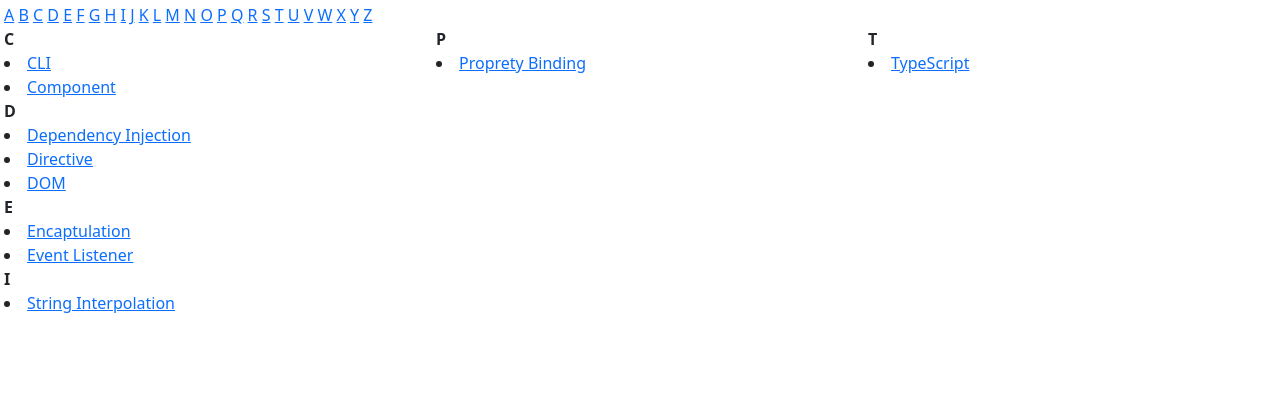
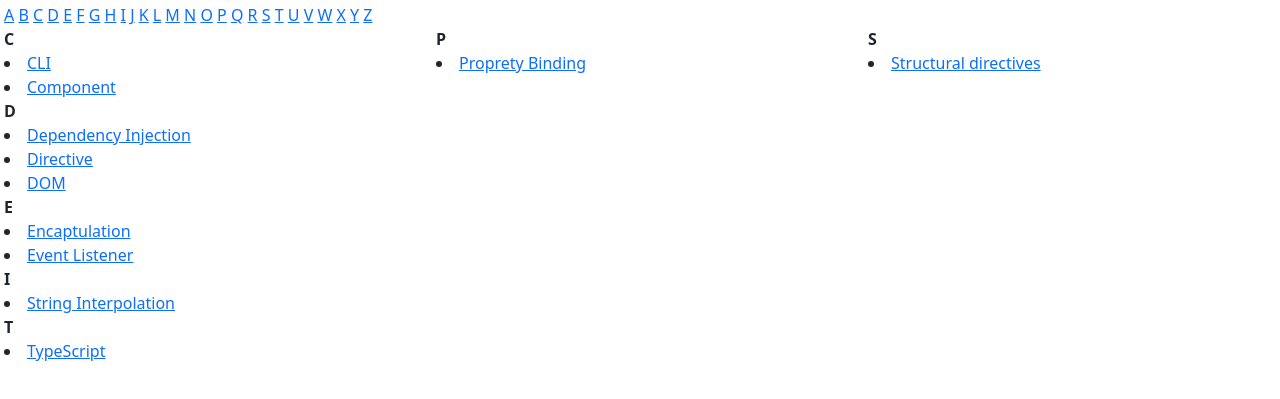
Before and after one commit to amritdhal/angular-glossary, a plain HTML site: page index.html in a window 1280 px wide. Shown: the part 57-456 px from the top of the page. Drawn offline with nearby package versions, Linux system fonts and the light colour scheme.

Commit message:
intermittent Checkin

```diff
--- a/index.html
+++ b/index.html
@@ -125,11 +125,15 @@
         </div>
         <div class="col-md-6 col-lg-4">
           <!-- S-Z -->
-          <div class="fw-bold" id="T">T</div>
-          <li><a href="https://www.typescriptlang.org/" target="_blank">TypeScript</a></li>
+          <div class="fw-bold" i d="S">S</div>
+          <li><a href="https://www.typescriptlang.org/" target="_blank">Structural directives</a></li>
         </div>
+
+        <div class="fw-bold" id="T">T</div>
+        <li><a href="https://www.typescriptlang.org/" target="_blank">TypeScript</a></li>
       </div>
     </div>
+  </div>
   </div>
   <!--------------------------------------------------------------------------------                                                      SCRIPTS GOES HERE
     --------------------------------------------------------------------------------->
```
